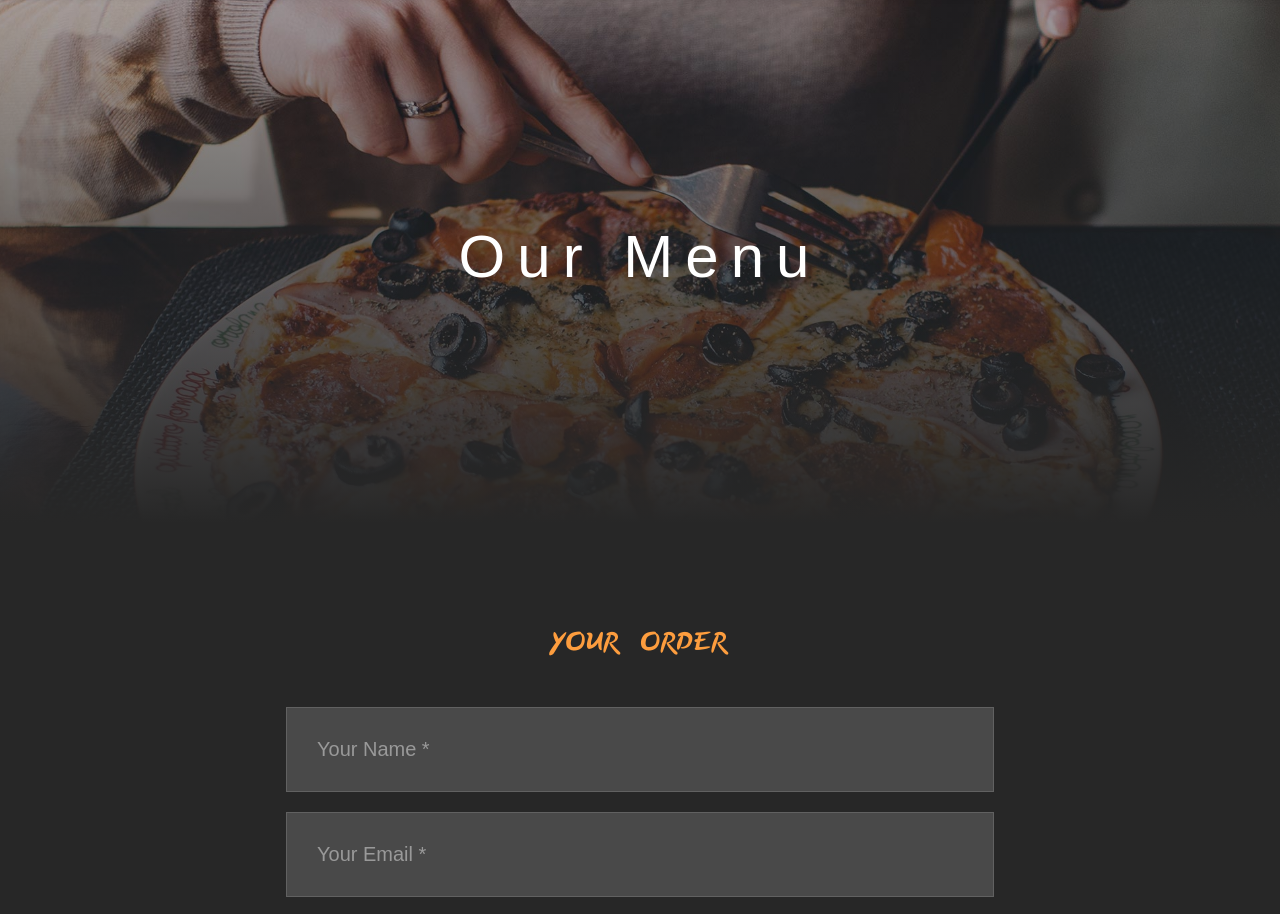
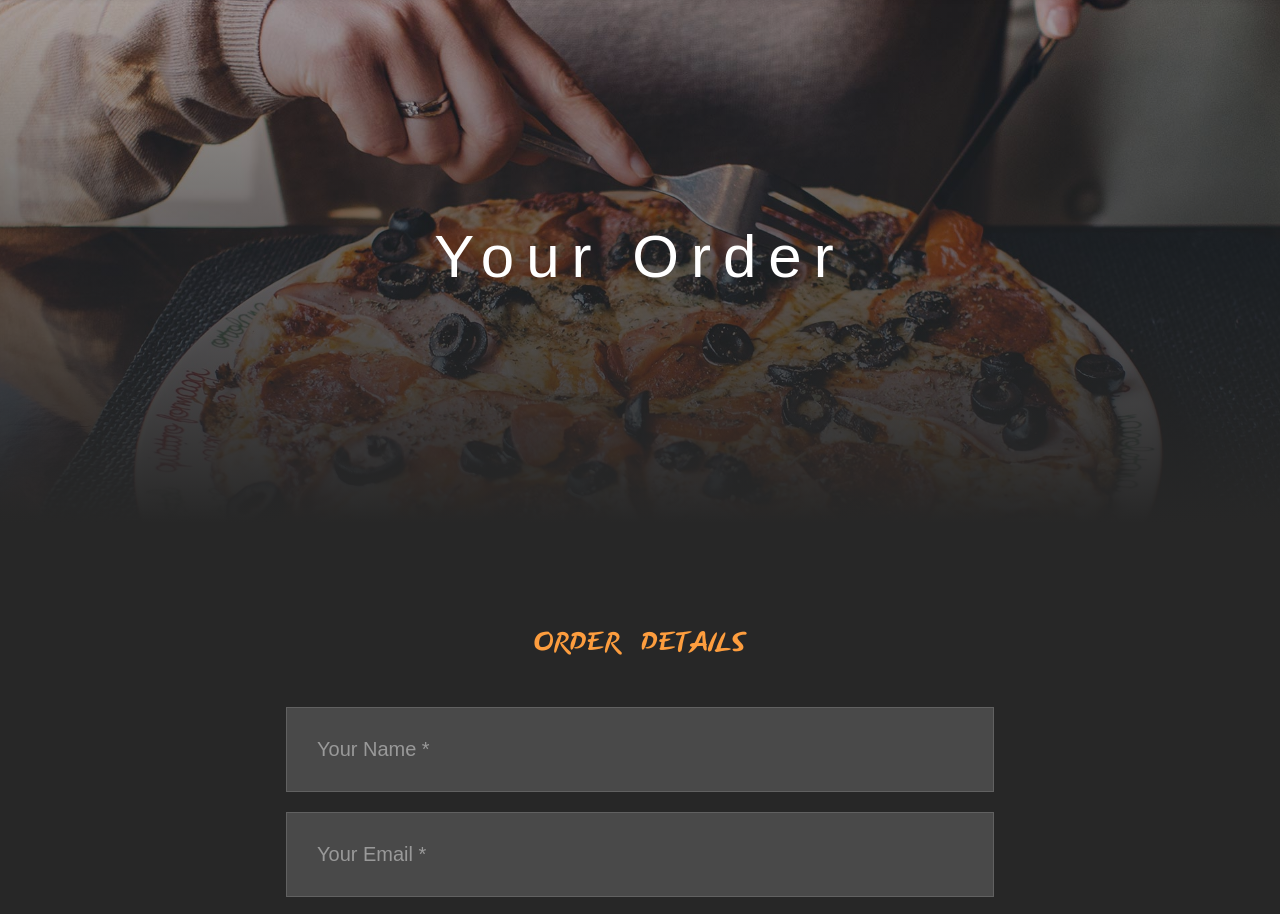
Before and after one commit to MernaHesham10/ITI_PizzaRestaurant, a plain HTML site: page order_form.html in a window 1280 px wide. Shown: the part 143-1057 px from the top of the page. Drawn offline with Linux system fonts and the light colour scheme; a web font is replaced by a local one.

Commit message:
Version 7

```diff
--- a/order_form.html
+++ b/order_form.html
@@ -86,7 +86,7 @@
                 <div class="bg-layer" style="background-image: url(assets/images/background/menu_bg.jpg);"></div>
                 <div class="large-container">
                     <div class="title-box">
-                        <h2>Our Menu</h2>
+                        <h2>Your Order</h2>
                     </div>
                 </div>
             </div>
@@ -98,7 +98,7 @@
                     <div class="design-12l design-12m design-12sm form-column">
                         <div class="form-inner" style="margin: 0 20% 0 20%;">
                             <div class="sec-title">
-                                <span class="sub-title" style="text-align: center;">Your Order</span>
+                                <span class="sub-title" style="text-align: center;">Order Details </span>
                             </div>
 
                             <form method="post" action="#" id="contact-form" class="default-form">
```
Also changed, not shown: seller_details.html (+1 -0 lines).
